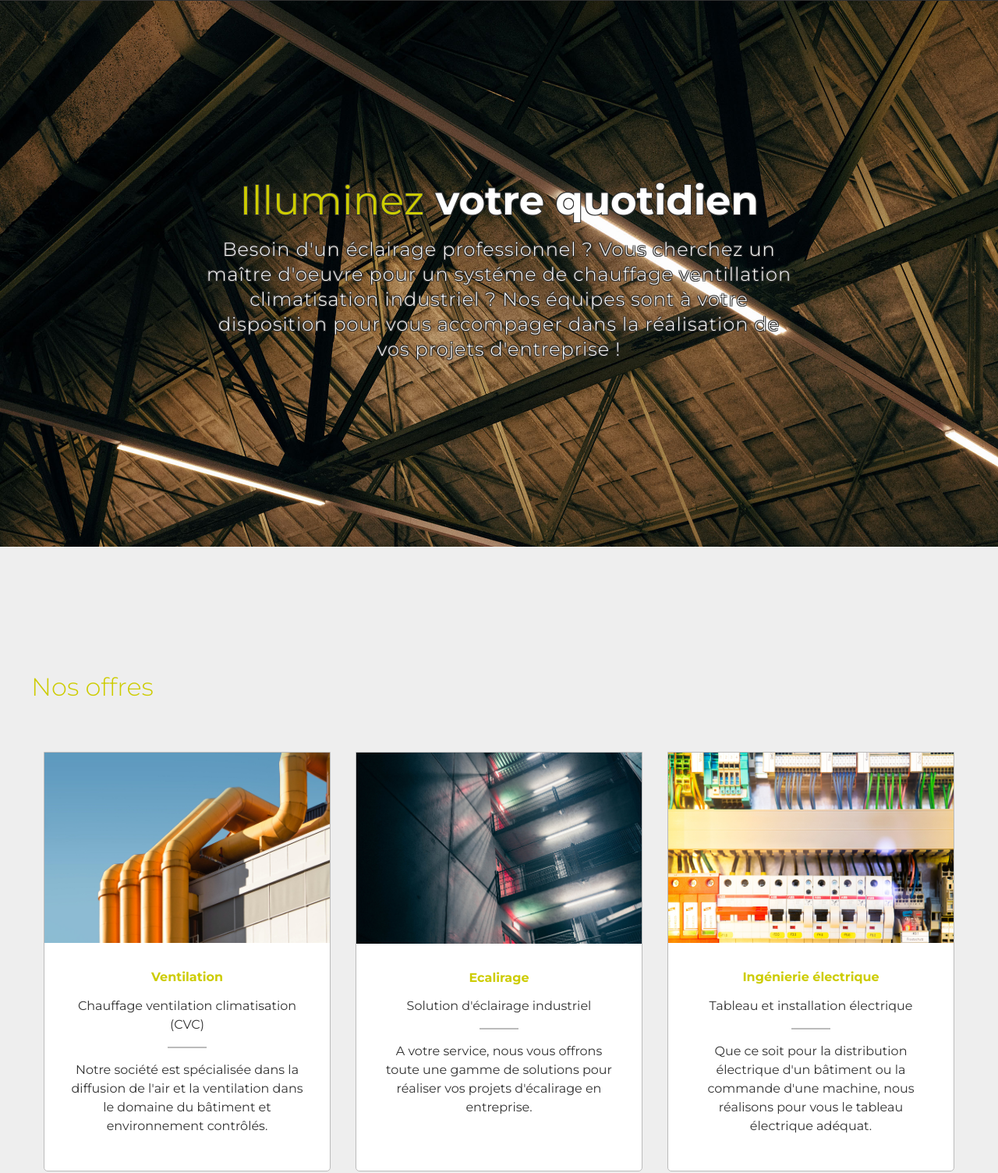
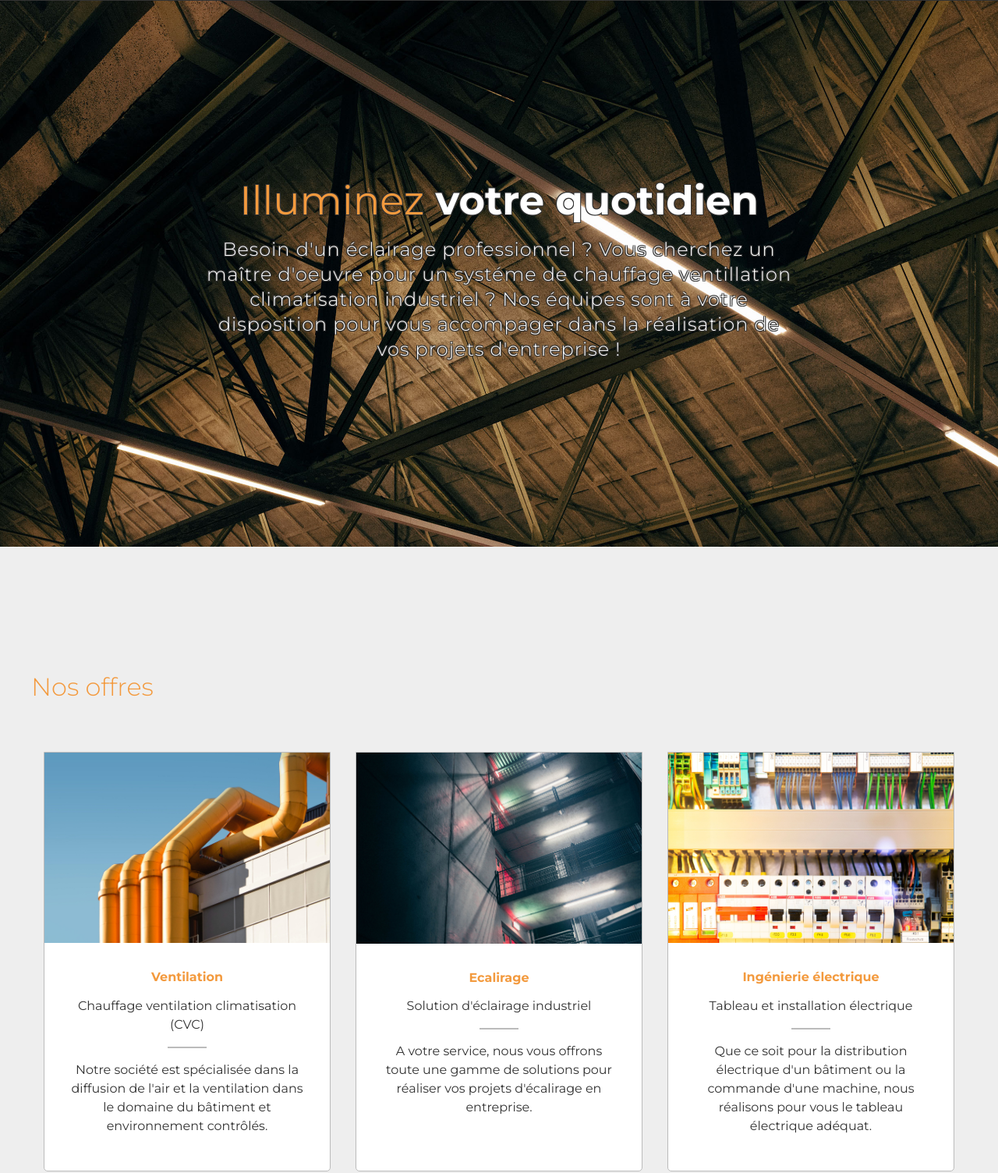
Before and after one commit to oldu73/stageconcept-web-hp-001, a plain HTML site: page index.html in a window 1280 px wide. Shown: the part 99-1603 px from the top of the page at 78% size. Drawn offline with Linux system fonts and the light colour scheme.

Commit message:
change text color from some yellow to some orange

```diff
--- a/css/style.css
+++ b/css/style.css
@@ -24,7 +24,7 @@ h4 {
 }
 
 h2 {
-  color: #cdcc01;
+  color: #f39a3e;
 }
 
 a {
@@ -37,7 +37,7 @@ ul {
 }
 
 strong {
-  color: #cdcc01;
+  color: #f39a3e;
   font-weight: 400;
 }
 
@@ -105,7 +105,7 @@ header ul li {
 }
 
 header ul li a:hover {
-  color: #cdcc01;
+  color: #f39a3e;
 }
 
 header a {
@@ -190,7 +190,7 @@ header a {
 
 .offer-elem-text-title {
   font-weight: 700;
-  color: #cdcc01;
+  color: #f39a3e;
 }
 
 /* who */
@@ -304,7 +304,7 @@ em {
 }
 
 .contact-elem-text a:hover {
-  color: #cdcc01;
+  color: #f39a3e;
 }
 
 .contact-elem-text p i {
```
